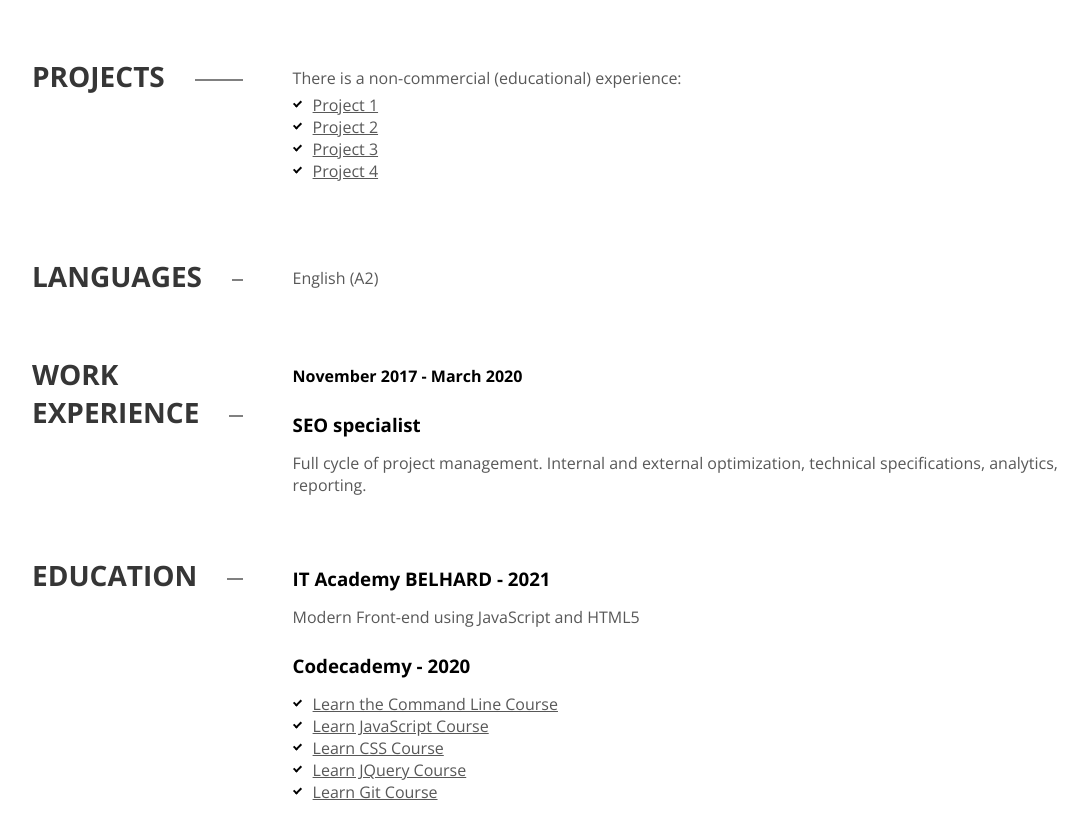
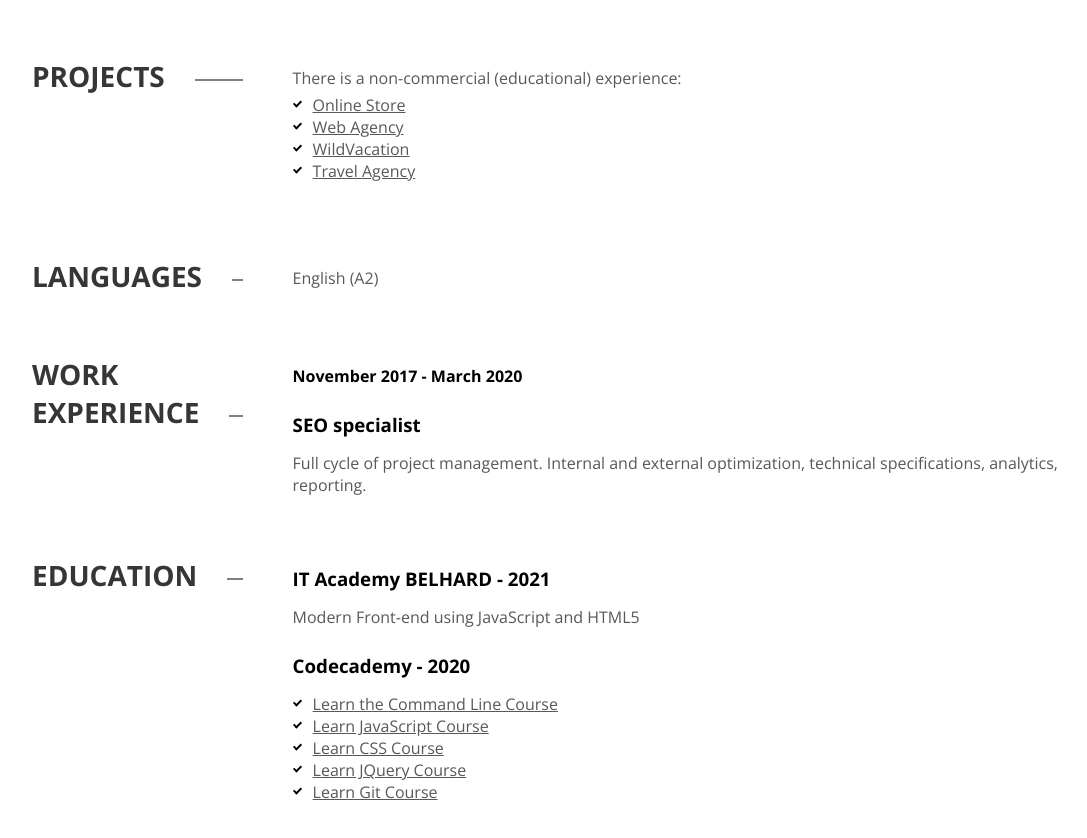
Before and after one commit to NataGetUp/CV, a plain HTML site: page index.html in a window 1280 px wide. Shown: the part 849-1687 px from the top of the page, without its empty margins (28-1115 px from the left). Drawn offline with nearby package versions, Linux system fonts and the light colour scheme.

Commit message:
add portfolio projects

```diff
--- a/index.html
+++ b/index.html
@@ -56,10 +56,10 @@
                 <div class="description">
                     <p>There is a non-commercial (educational) experience:</p>
                     <ul class="list">
-                        <li class="item"><a href="https://natashakruchenok.github.io/project-one/">Project 1</a></li>
-                        <li class="item"><a href="https://natashakruchenok.github.io/project-two/src/">Project 2</a></li>
-                        <li class="item"><a href="https://natashakruchenok.github.io/WildVacation/src/">Project 3</a></li>
-                        <li class="item"><a href="https://natashakruchenok.github.io/Project-three/src/">Project 4</a></li>
+                        <li class="item"><a href="https://natashakruchenok.github.io/project-one/">Online Store</a></li>
+                        <li class="item"><a href="https://natashakruchenok.github.io/project-two/src/">Web Agency</a></li>
+                        <li class="item"><a href="https://natashakruchenok.github.io/WildVacation/src/">WildVacation</a></li>
+                        <li class="item"><a href="https://natashakruchenok.github.io/Project-three/src/">Travel Agency</a></li>
                     </ul>
                 </div>
             </section>
```
